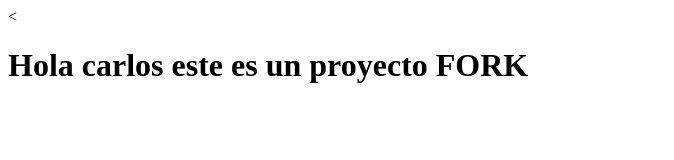
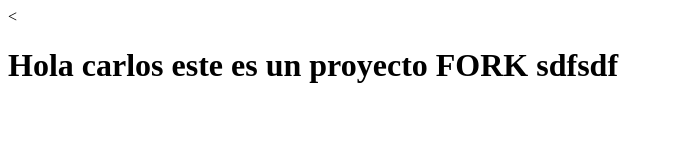
Before and after one commit to carlosbustoscaviedes/carlosFORK, a plain HTML site: page index.html in a window 1280 px wide. Shown: the whole page, without its empty margins (0-674 px from the left). Drawn offline with Linux system fonts and the light colour scheme.

Commit message:
Update index.html

```diff
--- a/index.html
+++ b/index.html
@@ -7,6 +7,6 @@
 	<link rel="stylesheet" href="">
 </head>
 <body>
-	<h1>Hola carlos este es un proyecto FORK</h1>
+	<h1>Hola carlos este es un proyecto FORK sdfsdf</h1>
 </body>
 </html>
```
